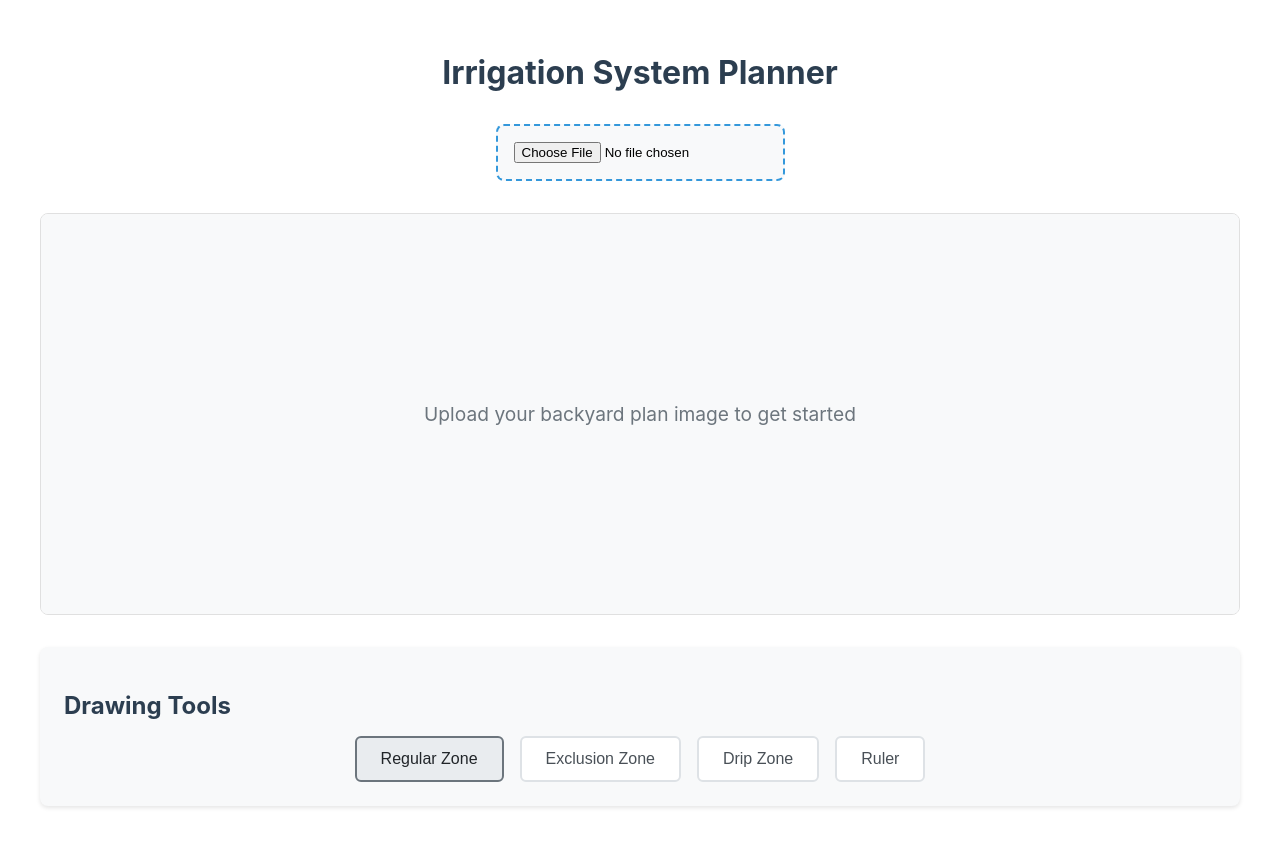
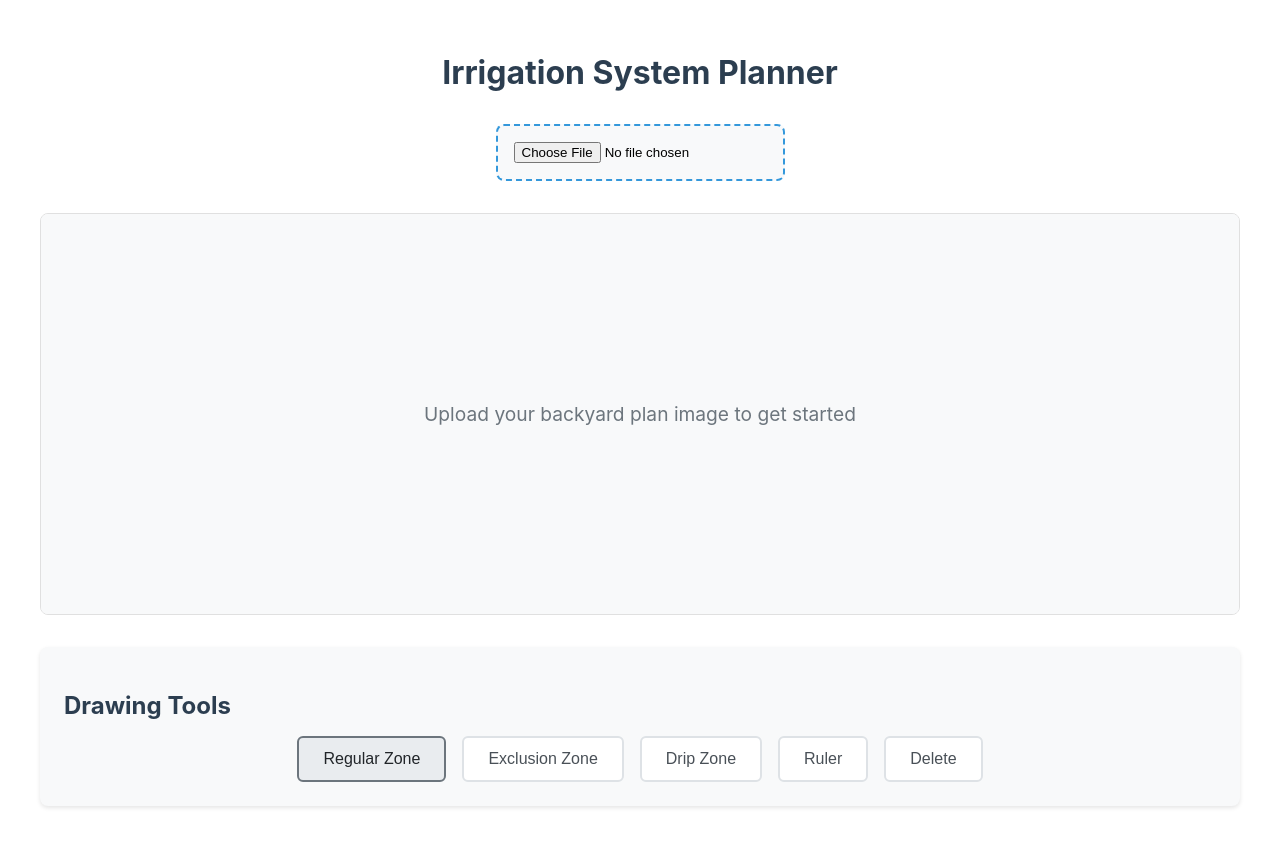
Before and after one commit to bestander/irrigation-penetration, a React (Create React App) app: page / in a window 1280 px wide. Shown: the top 846 px of the page. Built offline with nearby package versions, Linux system fonts and the light colour scheme.

Commit message:
delete function

```diff
--- a/src/App.tsx
+++ b/src/App.tsx
@@ -9,7 +9,7 @@ interface Point {
 interface Shape {
   points: Point[];
   area: number;
-  type: 'regular' | 'exclusion' | 'drip';
+  type: 'regular' | 'exclusion' | 'drip' | 'delete';
 }
 
 interface Ruler {
@@ -19,7 +19,7 @@ interface Ruler {
   unit: 'ft' | 'm';
 }
 
-type DrawingTool = 'regular' | 'exclusion' | 'drip' | 'ruler';
+type DrawingTool = 'regular' | 'exclusion' | 'drip' | 'ruler' | 'delete';
 
 function App() {
   const [image, setImage] = useState<string | null>(null);
@@ -48,6 +48,8 @@ function App() {
         return { fill: 'rgba(155, 89, 182, 0.2)', stroke: '#9b59b6' };
       case 'ruler':
         return { fill: 'transparent', stroke: '#f1c40f' };
+      case 'delete':
+        return { fill: 'transparent', stroke: '#e74c3c' };
     }
   };
 
@@ -423,6 +425,26 @@ function App() {
     setRulerLength('');
   };
 
+  const handleCanvasClick = (e: React.MouseEvent<HTMLCanvasElement>) => {
+    if (selectedTool !== 'delete') return;
+
+    const canvas = canvasRef.current;
+    if (!canvas) return;
+
+    const rect = canvas.getBoundingClientRect();
+    const x = e.clientX - rect.left;
+    const y = e.clientY - rect.top;
+    const clickPoint = { x, y };
+
+    // Find the first shape that contains the click point
+    const shapeIndex = shapes.findIndex(shape => isPointInShape(clickPoint, shape.points));
+
+    if (shapeIndex !== -1) {
+      // Remove the shape at the found index
+      setShapes(prev => prev.filter((_, index) => index !== shapeIndex));
+    }
+  };
+
   return (
     <div className="app-container">
       <h1>Irrigation System Planner</h1>
@@ -449,6 +471,7 @@ function App() {
                 onMouseMove={handleMouseMove}
                 onMouseUp={handleMouseUp}
                 onMouseLeave={handleMouseLeave}
+                onClick={handleCanvasClick}
                 className="drawing-layer"
               />
             )}
@@ -486,6 +509,12 @@ function App() {
             onClick={() => setSelectedTool('ruler')}
           >
             Ruler
+          </button>
+          <button
+            className={`tool-button ${selectedTool === 'delete' ? 'active' : ''}`}
+            onClick={() => setSelectedTool('delete')}
+          >
+            Delete
           </button>
         </div>
       </div>
```
